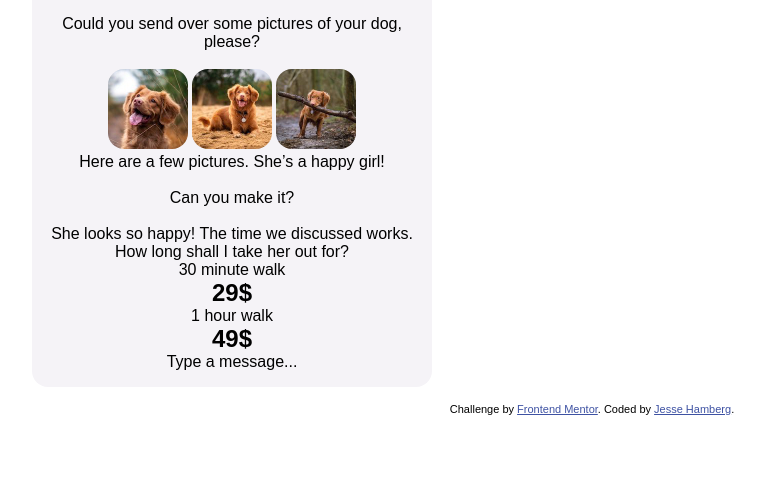
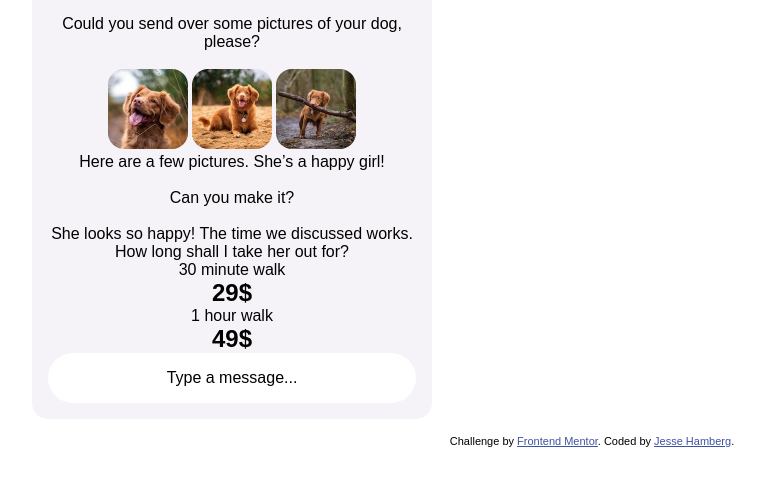
Before and after one commit to hambergjesse/chat-app, a plain HTML site: page index.html in a window 1280 px wide. Shown: the part 401-886 px from the top of the page, without its empty margins (48-813 px from the left). Drawn offline with Linux system fonts and the light colour scheme; a web font is replaced by a local one.

Commit message:
comments + message bar

```diff
--- a/index.html
+++ b/index.html
@@ -94,8 +94,8 @@
         <!-- Where you fucking type -->
         <div class="messagebar">
           <p>Type a message...</p>
+          <div class="arrowcircle"></div>
         </div>
-        <div class="arrowcircle"></div>
       </div>
     </div>
     <!-- Background purple gradient -->
--- a/style.css
+++ b/style.css
@@ -6,12 +6,12 @@
 :root {
   /* Main */
 
-  --paleviolet: hsl(276, 100%, 81%);
-  --modviolet: hsl(276, 55%, 52%);
-  --darkviolet: hsl(271, 15%, 43%);
-  --greyblue: hsl(206, 6%, 79%);
-  --verydarkvio: hsl(271, 36%, 24%);
-  --darkgreyvio: hsl(270, 7%, 64%);
+  --paleviolet: hsl(276, 100%, 81%); /* sub head */
+  --modviolet: hsl(276, 55%, 52%); /* chat left */
+  --darkviolet: hsl(271, 15%, 43%); /* chat right */
+  --greyblue: hsl(206, 6%, 79%); /* placeholder text */
+  --verydarkvio: hsl(271, 36%, 24%); /* main head */
+  --darkgreyvio: hsl(270, 7%, 64%); /* paragraph */
 
   /* Gradients */
 
@@ -21,8 +21,8 @@
   /* Secondary */
 
   --white: hsl(0, 0%, 100%);
-  --lightgreyvio: hsl(270, 20%, 96%);
-  --verylightmage: hsl(289, 100%, 72%);
+  --lightgreyvio: hsl(270, 20%, 96%); /* app background */
+  --verylightmage: hsl(289, 100%, 72%); /* radio button outline */
 }
 
 /* Reset formatting */
@@ -97,6 +97,20 @@ body {
   color: var(--modviolet);
 }
 
+/* Message bar */
+.messagebar {
+  padding: 1rem;
+  background-color: var(--white);
+  border-radius: 2rem;
+  width: 23rem;
+  height: auto;
+  text-align: center;
+}
+
+.messagebar .arrowcircle {
+  background-color: 0;
+}
+
 /* Prevent stretching with window */
 @media (min-width: 1440px) {
   .container {
```
